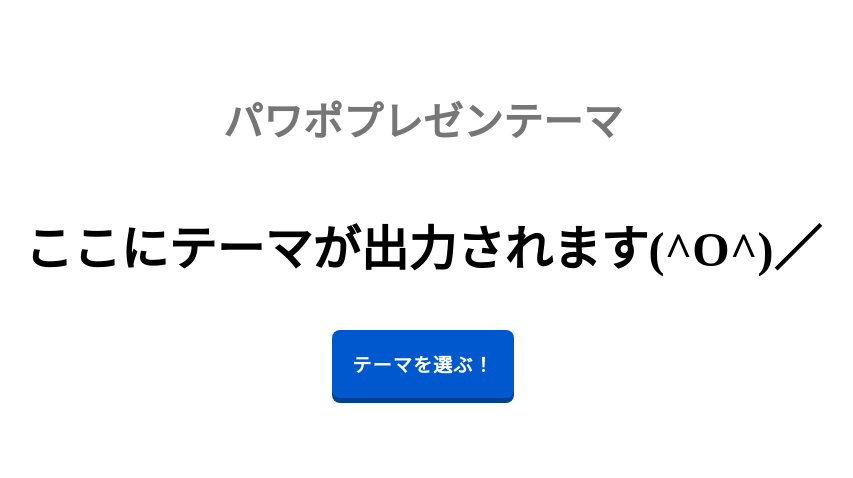
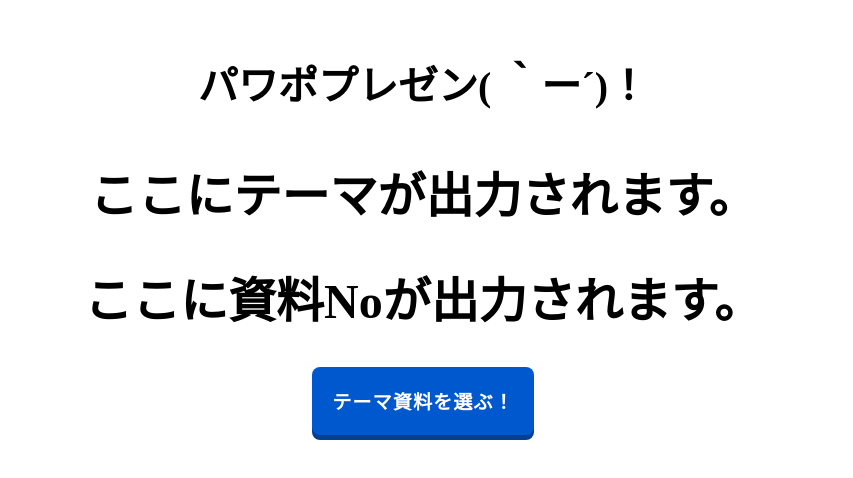
Before and after one commit to wc-sawada/pawapo_presen, a plain HTML site: page index.html in a window 1280 px wide. Shown: the part 164-642 px from the top of the page, without its empty margins (225-1078 px from the left). Drawn offline with nearby package versions, Linux system fonts and the light colour scheme.

Commit message:
プレゼン資料の番号を選択する処理追加

```diff
--- a/index.html
+++ b/index.html
@@ -3,14 +3,15 @@
 <head>
 <meta charset="UTF-8">
 <meta name="viewport" content="width=device-width, initial-scale=1.0">
-<title>パワポプレゼンテーマ</title>
+<title>パワポプレゼン</title>
 </head>
 <body>
 	<div class="wrapper">
-		<h1 class="title">パワポプレゼンテーマ</h1>
+		<h1 class="title">パワポプレゼン( ｀ー´)！</h1>
 		<div id="app" class="theme">
-			<div class="result">{{result}}</div>
-			<button class="btn" v-on:click="themeChoose">テーマを選ぶ！</button>
+			<div class="result" v-html="result"></div>
+			<div class="result" v-html="doc_result"></div>
+			<button class="btn" v-on:click="themeChoose">テーマ資料を選ぶ！</button>
 		</div>
 	</div>
 <script src="https://cdn.jsdelivr.net/npm/vue"></script>
@@ -26,18 +27,21 @@
 		align-items: center;
 	}
 	.title {
-		margin-top: 0;
+		padding-bottom: 10px;
+		margin-top: auto;
 		font-size: 2.5em;
 		text-align: center;
-		color: #767676;
 	}
 	.theme {
 		text-align: center;
 	}
 	.result {
-		padding: 35px 0 50px;
+		margin: 35px 0;
 		font-size: 3em;
 		font-weight: bold;
+	}
+	.result span {
+		color: #767676;
 	}
 	.btn {
 		background-color: transparent;
--- a/theme.js
+++ b/theme.js
@@ -1,7 +1,8 @@
 const vm = new Vue({
 	el:'#app',
 	data:{
-		result:"ここにテーマが出力されます(^O^)／",
+		result:"ここにテーマが出力されます。",
+		doc_result:"ここに資料Noが出力されます。",
 		theme:[
 			"ゲーム",
 			"学校",
@@ -93,7 +94,8 @@ const vm = new Vue({
 	methods:{
 		themeChoose: function(){
 			const num = Math.floor(Math.random() * this.theme.length);
-			this.result = this.theme[num];
+			this.result = '<span>テーマ：</span>' + this.theme[num];
+			this.doc_result = '<span>資料No：</span>' + Math.floor(Math.random() * (19 + 1 -1) + 1);
 		}
 	}
 });
```
